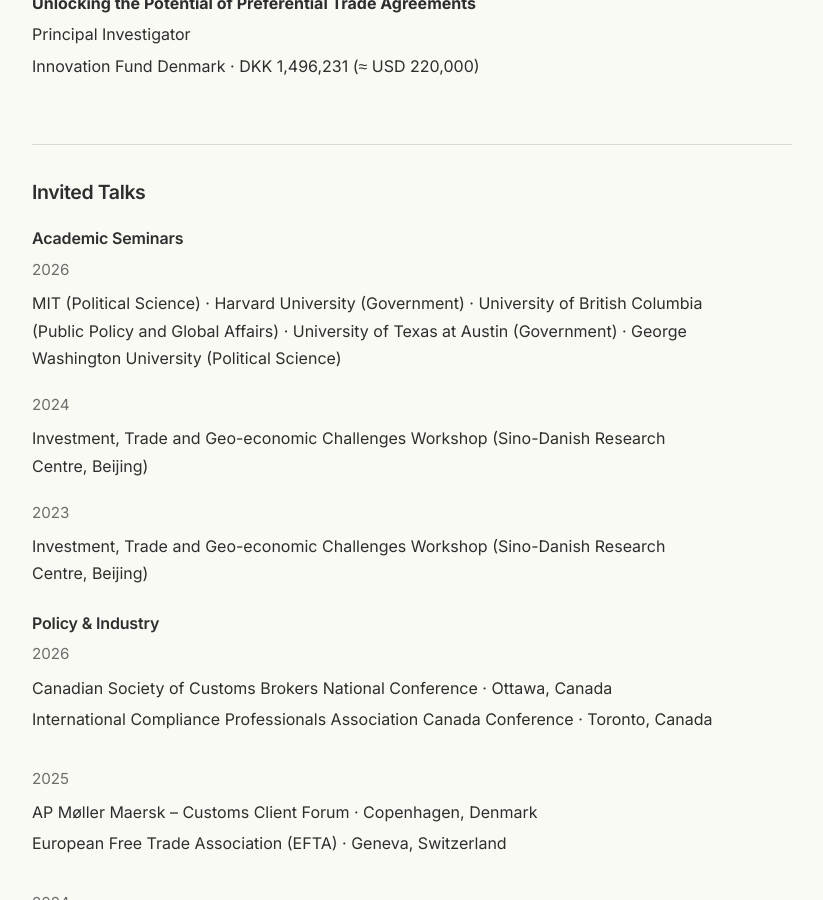
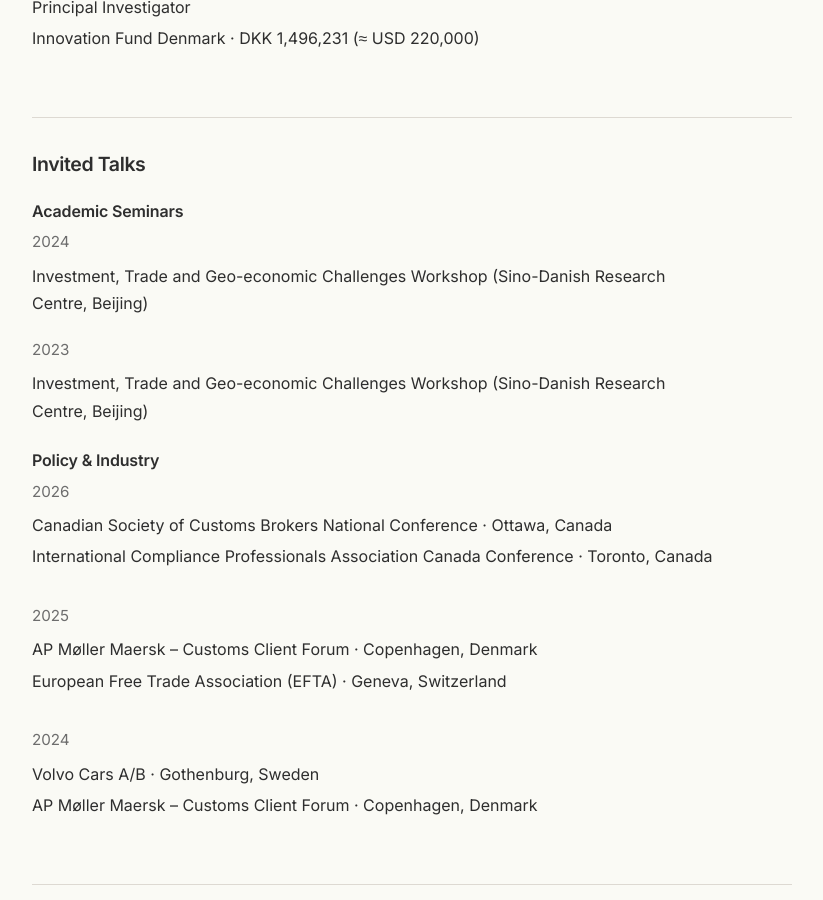
Before and after one commit to AhlSebastian/AhlSebastian.github.io, a Jekyll site: the page built from pages/cv.md, in a window 1280 px wide and 900 px high, scrolled down 841 px. Shown: the whole window, without its empty margins (228-1051 px from the left). Built offline with Jekyll 4.4.1, drawn with Linux system fonts in a browser that asks for light colours.

Commit message:
change cv display

```diff
--- a/_layouts/default.html
+++ b/_layouts/default.html
@@ -52,12 +52,12 @@
 
 </head>
 
-<<body class="{{ page.body_class }}">>
+<body class="{{ page.body_class }}">
     {% include header.html %}
     <main class="site-main {{ page.body_class }}">
         {{ content }}
     </main>
     {% include footer.html %}
-    </body>
+</body>
 
 </html>
--- a/pages/cv.md
+++ b/pages/cv.md
@@ -53,6 +53,7 @@
 
  <h3 class="cv-subheading">Academic Seminars</h3>
 
+<!--
 <div class="cv-entry cv-entry-tight">
 
   <div class="cv-year">
@@ -68,6 +69,7 @@
   </div>
 
 </div>
+-->
 
 <div class="cv-entry cv-entry-tight">
 
```
Also changed, not shown: 1 other file.
